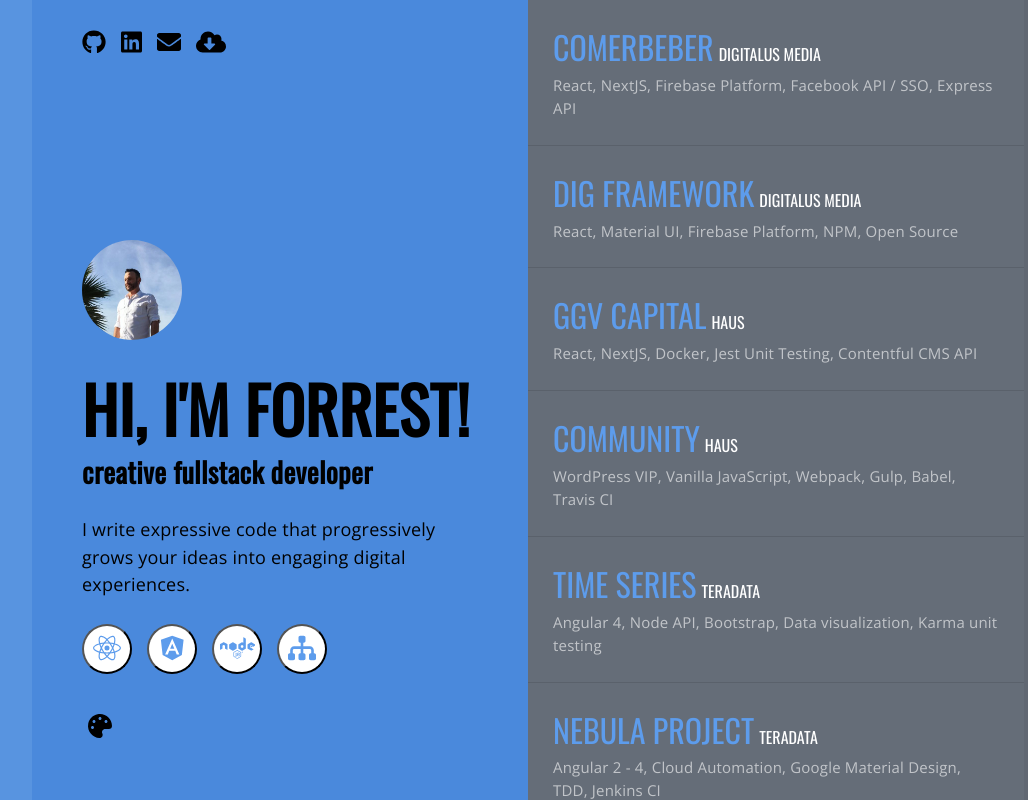
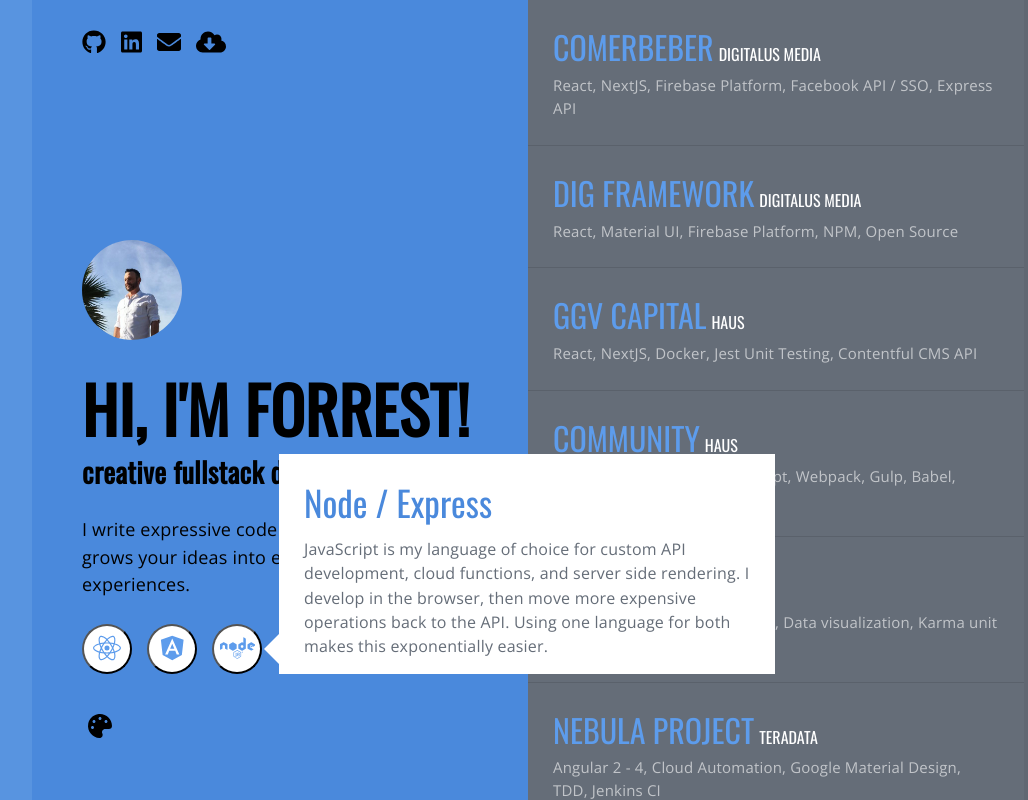
Before and after one commit to forrestLyman/forrestLyman.github.io, a React app: page / in a window 1280 px wide. Shown: the whole page, without its empty margins (112-1140 px from the left). Built offline with nearby package versions, Linux system fonts and the light colour scheme.

Commit message:
works on skills content

```diff
--- a/src/components/ui/Main/Main.jsx
+++ b/src/components/ui/Main/Main.jsx
@@ -22,10 +22,10 @@
             {({theme}) => (
                 <main className={cx(styles.main, theme.background.dark)}>
                     <div className={styles.connect}>
-                        <a href="https://github.com/forrestLyman" target="_blank"> <FontAwesomeIcon icon={faGithub} /></a>
-                        <a href="https://www.linkedin.com/in/forrestlyman/" target="_blank"> <FontAwesomeIcon icon={faLinkedin} /></a>
-                        <a href="mailto: forrestswork@gmail.com" target="_blank"> <FontAwesomeIcon icon={faEnvelope} /></a>
-                        <a href="https://docs.google.com/document/d/1ToCkb-CMW_79QBJY2h8opyYt-QEjStrSDbnYTl3CLvo/edit?usp=sharing" target="_blank"> <FontAwesomeIcon icon={faCloudDownloadAlt} /></a>
+                        <a href="https://github.com/forrestLyman" rel="noopener noreferrer" target="_blank"> <FontAwesomeIcon icon={faGithub} /></a>
+                        <a href="https://www.linkedin.com/in/forrestlyman/" rel="noopener noreferrer" target="_blank"> <FontAwesomeIcon icon={faLinkedin} /></a>
+                        <a href="mailto: forrestswork@gmail.com" rel="noopener noreferrer" target="_blank"> <FontAwesomeIcon icon={faEnvelope} /></a>
+                        <a href="https://docs.google.com/document/d/1ToCkb-CMW_79QBJY2h8opyYt-QEjStrSDbnYTl3CLvo/edit?usp=sharing" rel="noopener noreferrer" target="_blank"> <FontAwesomeIcon icon={faCloudDownloadAlt} /></a>
                     </div>
                     <div className={styles.avatar} />
                     <h1 className={styles.title}>
--- a/src/components/ui/Skills/Skills.jsx
+++ b/src/components/ui/Skills/Skills.jsx
@@ -26,7 +26,7 @@
     constructor(props) {
         super(props);
         this.state = {
-            detail: false
+            detail: 'node'
         }
         this.setWrapperRef = this.setWrapperRef.bind(this);
         this.handleClickOutside = this.handleClickOutside.bind(this);
@@ -62,55 +62,90 @@
             <ThemeContext.Consumer>
                 {({theme}) => (
                     <div className={styles.skills} ref={this.setWrapperRef}>
+                        {this.reactSkill(theme)}
+                        {this.angularSkill(theme)}
+                        {this.nodeSkill(theme)}
+                        {this.teamSkill(theme)}
+
+
+                    </div>
+                )}
+            </ThemeContext.Consumer>
+        )
+    }
+
+    reactSkill = (theme) => {
+        return (
             <div className={styles.skill}>
                 <button className={theme.color.light} onClick={() => this.setView('react')}>
                     <FontAwesomeIcon icon={faReact} />
                 </button>
-                            <div className={detail === 'react' ? styles.detailOpen : styles.detail}>
+                <div className={this.state.detail === 'react' ? styles.detailOpen : styles.detail}>
                     <div className={styles.detailBody}>
                         <h2 className={theme.color.dark}>React</h2>
-                                    <p>I'm currently using React for most of my work. I was a strong Angular developer when
-                                    I started working with React, and at first it seemed very limited. It is, when compared to a full
-                                    framework, but this very limitation is also its greatest strength!</p>
-                                    <p>
-                                        React <strike>forces</strike> encourages you to think on very different terms, and ultimately provides an incredibly
-                                        concise path to developing decoupled code. There is no magic here, its just simple performant JavaScript, and I love it!
+                        <p>I'm currently using React for most of my work. Its unopinionated approach gives you a lot
+                            more options than a more comprehensive framework like Angular, making it a perfect
+                            choice for more creative applications and websites.
                         </p>
                     </div>
                 </div>
             </div>
+        )
+    }
+
+    angularSkill = (theme) => {
+        return (
             <div className={styles.skill}>
                 <button className={theme.color.light} onClick={() => this.setView('angular')}>
                     <FontAwesomeIcon icon={faAngular} />
                 </button>
-                            <div className={detail === 'angular' ? styles.detailOpen : styles.detail}>
+                <div className={this.state.detail === 'angular' ? styles.detailOpen : styles.detail}>
+                    <div className={styles.detailBody}>
                         <h2 className={theme.color.dark}>Angular</h2>
-                                <p>this is the body content</p>
+                        <p>I focused exclusively on Angular and TypeScript development for a number of years, working on a daily basis
+                            with Angular 1-5. Its an amazing platform for building enterprise browser applications.</p>
                     </div>
                 </div>
+            </div>
+        )
+    }
+
+    nodeSkill = (theme) => {
+        return (
             <div className={styles.skill}>
                 <button className={theme.color.light} onClick={() => this.setView('node')}>
                     <FontAwesomeIcon icon={faNode} />
                 </button>
-                            <div className={detail === 'node' ? styles.detailOpen : styles.detail}>
-                                <h2 className={theme.color.dark}>Node</h2>
-                                <p>this is the body content</p>
+                <div className={this.state.detail === 'node' ? styles.detailOpen : styles.detail}>
+                    <div className={styles.detailBody}>
+                        <h2 className={theme.color.dark}>Node / Express</h2>
+                        <p>JavaScript is my language of choice for custom API development, cloud functions, and server side rendering.
+                        I develop in the browser, then move more expensive operations back to the API. Using one language for both
+                            makes this exponentially easier.
+                        </p>
+                    </div>
                 </div>
 
             </div>
+        )
+    }
+
+    teamSkill = (theme) => {
+        return (
             <div className={styles.skill}>
-                            <button className={theme.color.light} onClick={() => this.setView('node')}>
+                <button className={theme.color.light} onClick={() => this.setView('team')}>
                     <FontAwesomeIcon icon={faSitemap} />
                 </button>
-                            <div className={detail === 'node' ? styles.detailOpen : styles.detail}>
-                                <h2 className={theme.color.dark}>Node</h2>
-                                <p>this is the body content</p>
-                            </div>
-
+                <div className={this.state.detail === 'team' ? styles.detailOpen : styles.detail}>
+                    <div className={styles.detailBody}>
+                        <h2 className={theme.color.dark}>React</h2>
+                        <p>I'm currently using React for most of my work. Its unopinionated approach gives you a lot
+                            more options than a more comprehensive framework like Angular, making it a perfect
+                            choice for creative applications.
+                        </p>
                     </div>
                 </div>
-                )}
-            </ThemeContext.Consumer>
+            </div>
         )
     }
 
--- a/src/components/ui/Skills/Skills.scss
+++ b/src/components/ui/Skills/Skills.scss
@@ -30,7 +30,7 @@
   background:$white;
   width:0;
   height: 0;
-  transition: width 1s linear;
+  transition: height 1s linear;
   &:before {
     content: "";
     position: absolute;
@@ -63,8 +63,8 @@
 
   @extend .detail;
   display: block;
-  width:32rem;
-  height: 48rem;
+  width:$desktopWidth / 2;
+  height: 22rem;
   > div{
     opacity: 1;
     transition-delay: 500ms;
@@ -72,11 +72,12 @@
     transition-duration: 500ms;
   }
   h2{
-    margin: 0 0 1.5rem 0;
+    margin: 0 0 1rem 0;
   }
 
   p {
     margin: 0 0 1.5rem 0;
+    font-size: 1.6rem;
     color: $darkgray-light;
   }
 }
--- a/src/components/ui/Ui.scss
+++ b/src/components/ui/Ui.scss
@@ -5,12 +5,6 @@
 $width: 100vw;
 
 .default {
-  position: absolute;
-  top:0;
-  left:0;
-  width: $width;
-  height: $height;
-  overflow: hidden;
 }
 
 .contentBody{
```
Also changed, not shown: src/components/ui/Skills/skillsData.js (deleted, +0 -10 lines). Lines whose indentation alone changed are shown as unchanged.
